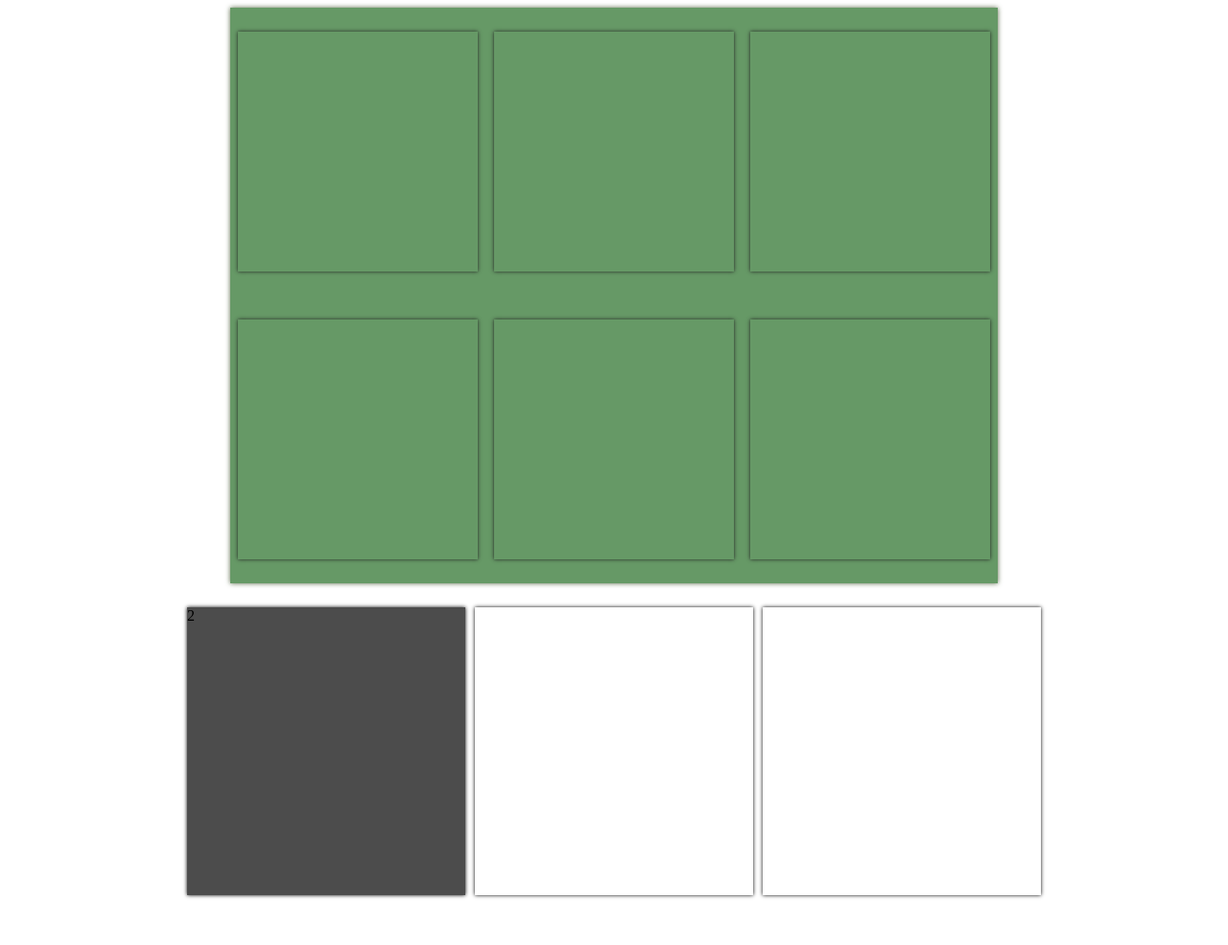
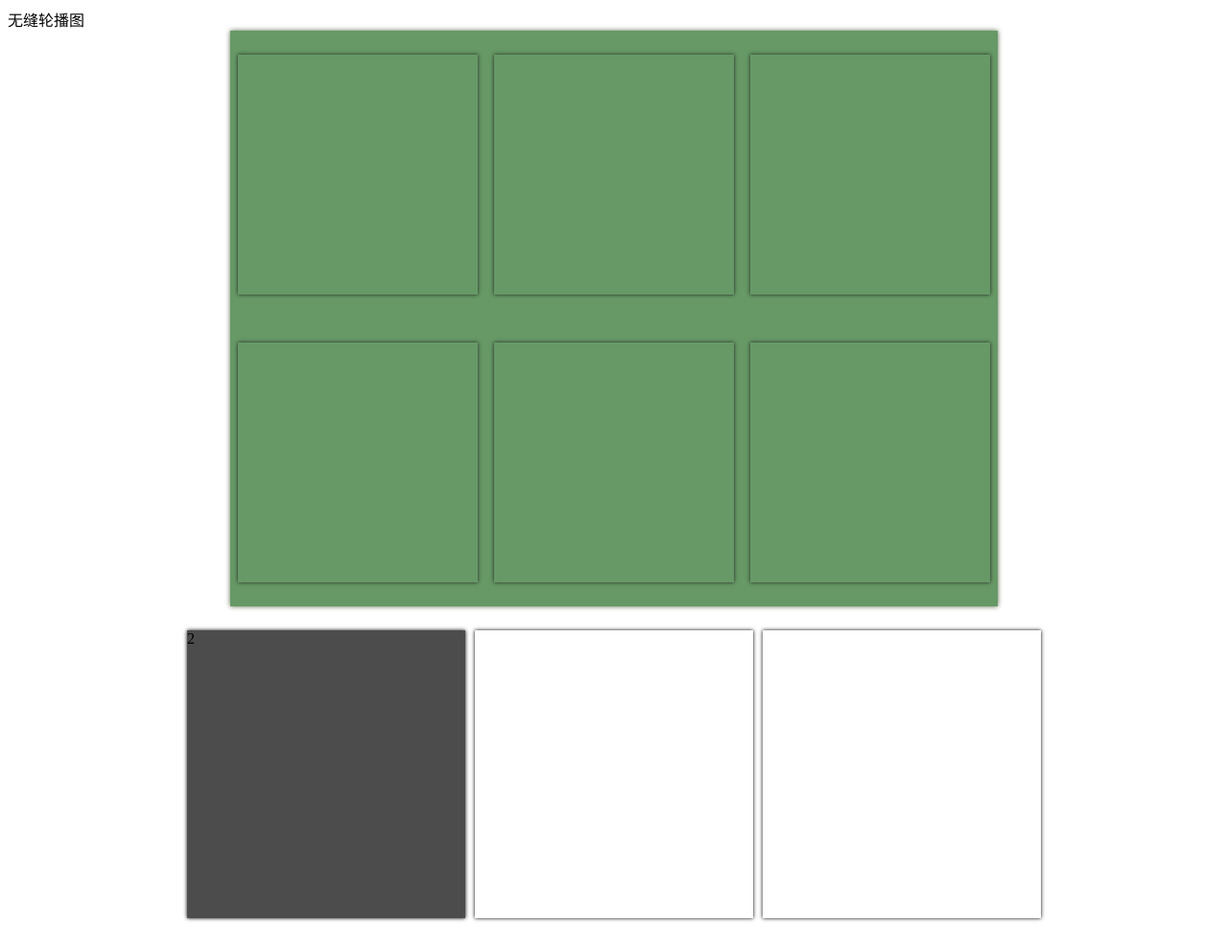
Before and after one commit to zhimingdou/zhimingdou.github.io, a plain HTML site: page index.html in a window 1280 px wide. Shown: the whole page at 96% size. Drawn offline with Linux system fonts and the light colour scheme.

Commit message:
Update index.html

```diff
--- a/index.html
+++ b/index.html
@@ -72,6 +72,7 @@
 
 </head>
 <body>
+    <a src="">无缝轮播图</a>
         <div id="div1">
             <ul >
                 <li>
```
